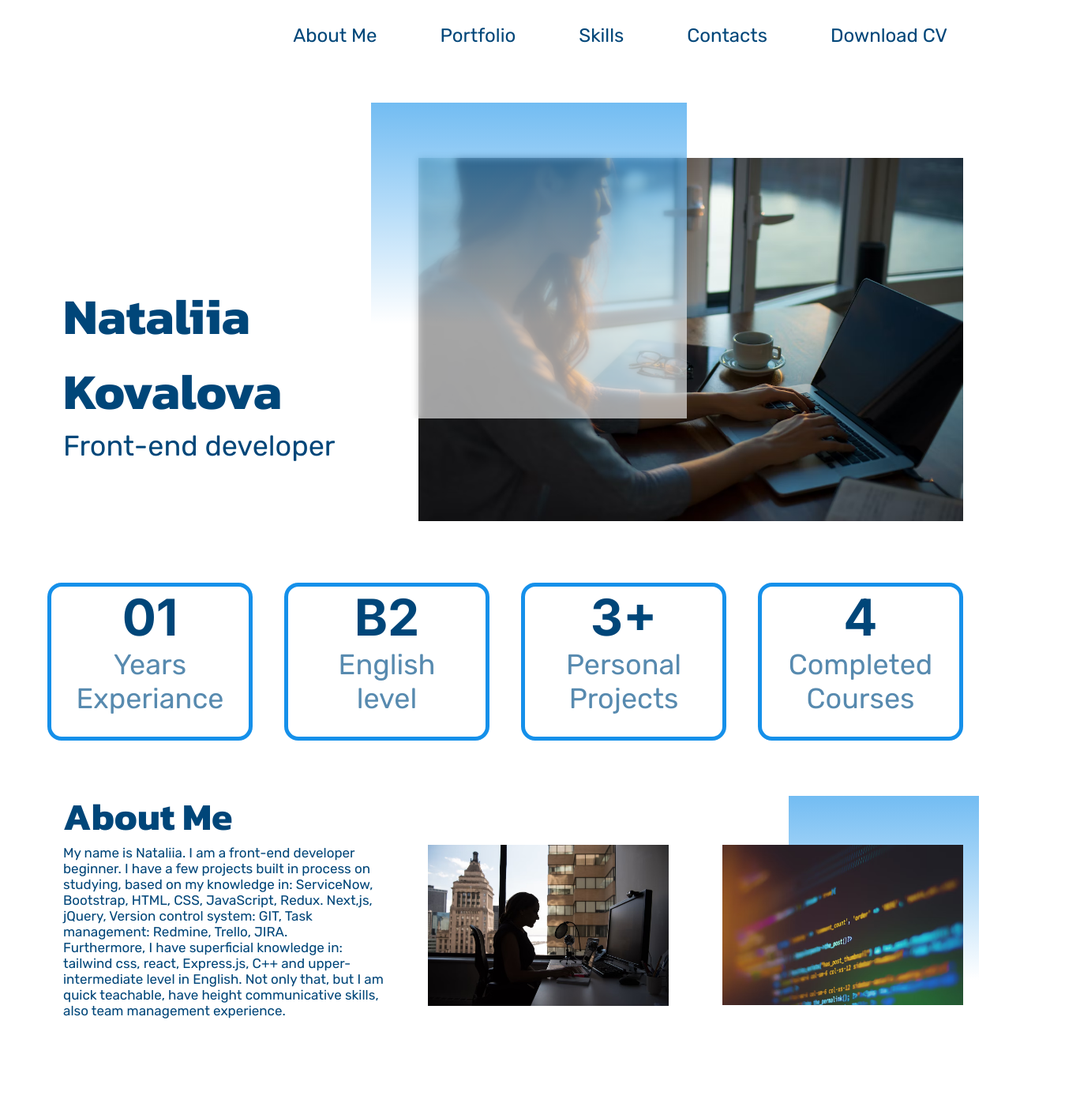
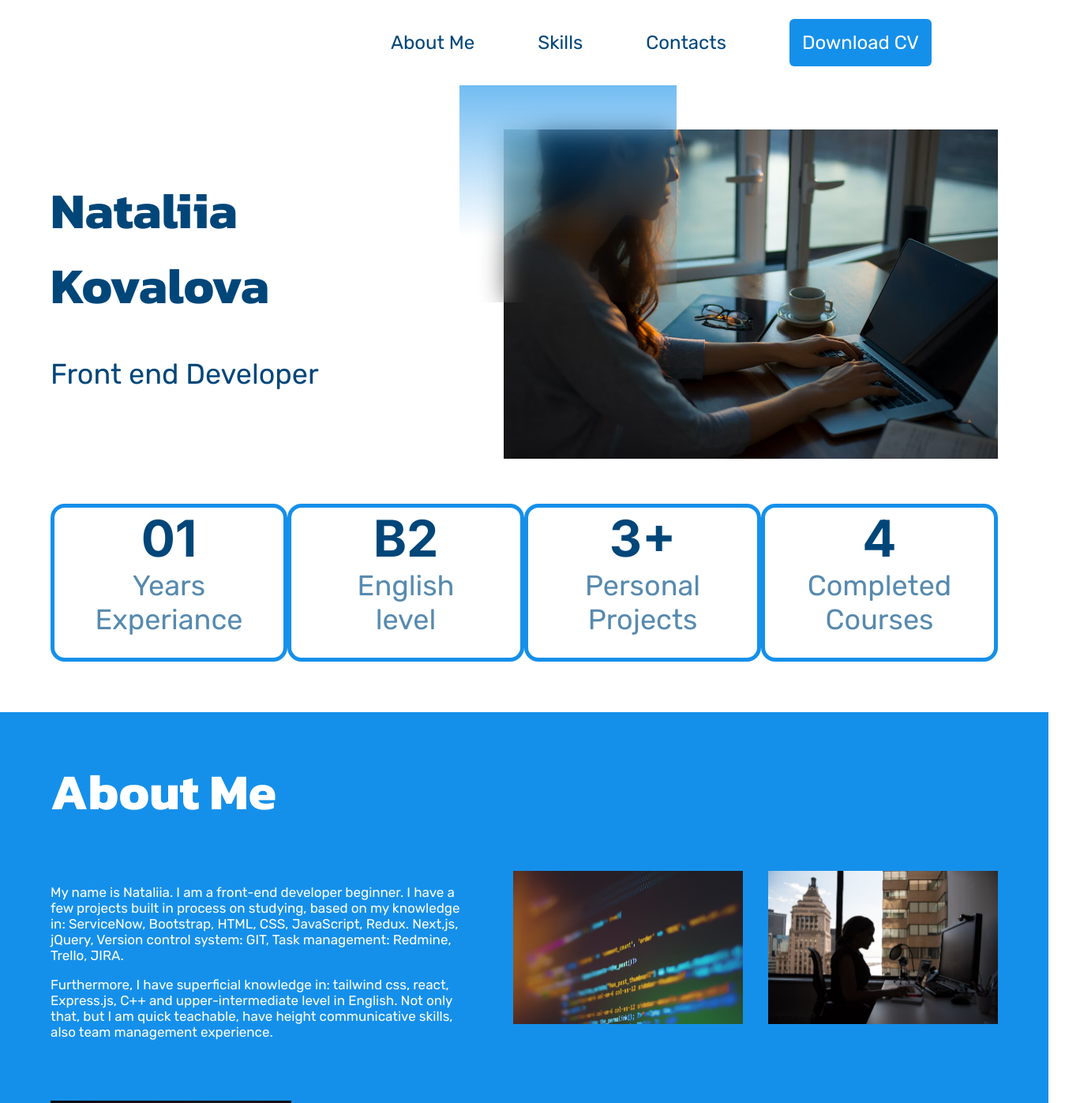
Before and after one commit to NatusyaZira/personal-page, a plain HTML site: page intex.html in a window 1280 px wide. Shown: the top 1397 px of the page at 79% size, 1368 px wide, since content can reach past the window. Drawn offline with Linux system fonts and the light colour scheme; files that its build step writes are made by us from their sources.

Commit message:
Made the page responsive

```diff
--- a/intex.html
+++ b/intex.html
@@ -2,7 +2,8 @@
 <html lang="en">
 <head>
     <meta charset="UTF-8">
-    <link rel="stylesheet" href="style.css">
+    <meta name="viewport" content="width=device-width, initial-scale=1.0">
+    <link rel="stylesheet" href="stylex/style.css">
     <link rel="preconnect" href="https://fonts.googleapis.com">
     <link rel="preconnect" href="https://fonts.gstatic.com" crossorigin>
     <link href="https://fonts.googleapis.com/css2?family=Kanit:ital,wght@0,100;0,200;0,300;0,400;0,500;0,600;0,700;0,800;0,900;1,100;1,200;1,300;1,400;1,500;1,600;1,700;1,800;1,900&display=swap" rel="stylesheet">
@@ -12,37 +13,30 @@
     <link rel="preconnect" href="https://fonts.googleapis.com">
     <link rel="preconnect" href="https://fonts.gstatic.com" crossorigin>
     <link href="https://fonts.googleapis.com/css2?family=Inter:wght@700&display=swap" rel="stylesheet">
-    <meta name="viewport" content="width=device-width, initial-scale=1.0">
-    <title>Personal page</title>
+    <title>Personal</title>
 </head>
 <body>
-    <!--Navigation bar-->
-    <nav class="navbar">
+    <div class="container">
+    <nav>
         <ul>
-            <li>
-                <a class="nav__item" href="#about">About Me</a>
-            </li>
-            <li>
-                <a class="nav__item" href="#portfolio">Portfolio</a>
-            </li>
-            <li>
-                <a class="nav__item" href="#skills">Skills</a>
-            </li>
-            <li>
-                <a class="nav__item" href="#contacts">Contacts</a>
-            </li>
-            <li>
-                <a class="nav__item nav__button" href="#">Download CV</a>
-            </li>
+            <li></li>
+            <li><a href="#about">About Me</a></li>
+            <li><a href="#skills">Skills</a></li>
+            <li><a href="#contacts">Contacts</a></li>
+            <li class="button" style="color: #fff;"><a href="#">Download CV</a></li>
         </ul>
     </nav>
     <header>
+        <div class="head__container">
             <div class="head__text">
                 <h1>Nataliia Kovalova</h1>
-            <p>Front-end developer</p>
+                <p>Front end Developer</p>
             </div>
+            <div class="head__visual">
                 <div class="head__img">
-            <div class="img"></div>
+                    <div class="head__gradient"></div>
+                </div>
+            </div>
         </div>
     </header>
     <aside class="info-cards">
@@ -52,24 +46,27 @@
         <div class="card"><span class="num">4</span><br>Completed <br>Courses</div>
     </aside>
     <main id="about">
-        <div class="first__box">
+        <div class="main__container">
             <h2>About Me</h2>
-            <div class="about__box about__box__1"></div>
-            <div class="about__box about__box__2"></div>
-            <div class="about__box about__box__3"></div>
-            <p class="about__text">
+                <div class="first__section">
+                    <p>
                     My name is Nataliia. I am a front-end developer beginner.
                     I have a few projects built in process on studying, based on my knowledge in:
                     ServiceNow, Bootstrap, HTML, CSS, JavaScript, Redux. Next,js, jQuery, Version control system: GIT, Task management: Redmine, Trello, JIRA.
                     </p>
-            <p class="about__text">
+                    <p>
                     Furthermore, I have superficial knowledge in: tailwind css, react,
                     Express.js, C++ and upper-intermediate level in English. Not only that, but
                     I am quick teachable, have height communicative skills, also team management experience.
                     </p>
                 </div>
-        <div class="second__box">
-            <div class="secons__box__1"></div>
+                <div class="about__images">
+                    <div class="image__1"></div>
+                    <div class="image__2">
+                        <div class="image__3"></div>
+                    </div>
+                </div>
+                <div class="image__4"></div>
                 <p class="about__text__2">
                     I am characterized by stress resistance, a high level of self-organization, punctuality, and responsibility, I'm an enthusiastic and detail-oriented
                     Frontend Developer. Looking for opportunity to get my first real experience in working on a project on intern or junior developer position. Moreover, seeking a position with a
@@ -199,14 +196,13 @@
     <section id="contacts" class="contacts">
         <div class="contact__box">
             <h2>Contacts</h2>
-                <br>
-                <p><a href="https://mail.google.com/"><img src="images/Email.png" alt="email-logo"width="30px" height="24px">natusya.zira@gmail.com</a></p>
-                <p><a href="www.linkedin.com/in/nataliia-kovalova"><img src="images/LinkedIn.png" alt="LinkedIn-logo" width="30px" height="24px">in/nataliia-kovalova</a></p>
-                <p><a href="https://github.com/NatusyaZira"><img src="images/GitHub.png" alt="GitHub-logo" width="30px" height="24px">github.com/NatusyaZira</a></p>
+
+            <p><a href="https://mail.google.com/"><img src="./images/Email.png" alt="email-logo"width="30px" height="24px">natusya.zira@gmail.com</a></p>
+            <p><a href="www.linkedin.com/in/nataliia-kovalova"><img src="./images/LinkedIn.png" alt="LinkedIn-logo" width="30px" height="24px">in/nataliia-kovalova</a></p>
+            <p><a href="https://github.com/NatusyaZira"><img src="./images/GitHub.png" alt="GitHub-logo" width="30px" height="24px">github.com/NatusyaZira</a></p>
         </div>
         <div class="contact__form">
             <h2>Drop the line</h2>
-                <br>
             <form name="texting" action="send.php" mathod="POST">
                 <input type="text" placeholder="Name" name="name">
                 <input type="email" placeholder="Email" name="email" required>
@@ -215,6 +211,7 @@
             </form>
         </div>
     </section>
-    <footer>2024 &copy Developed by NatusyaZira</footer>
+    <footer><p>2024 &copyDeveloped by NatusyaZira</p></footer>
+    </div>
 </body>
 </html>
--- a/style.css
+++ b/style.css
@@ -1,95 +1,133 @@
 * {
     box-sizing: border-box;
-    margin: 0 20px;
 }
 
 body {
+    padding: 0;
+    margin: 0;
     color: #004679;
-    margin: 0;
-    padding: 0;
     font-family: "Rubik", sans-serif;
     font-size: 17px;
     font-weight: 400px;
+    text-align: center;
 }
+
 h1, h2 {
     font-family: "Kanit", sans-serif;
     font-size: 64px;
     font-weight: 700;
 }
 
-h2 {
-    font-size: 48px;
+.container {
+    margin: 0;
+    padding: 0;
+    box-sizing: border-box;
+    display: grid;
+    grid-template-columns: repeat(12, 1rf);
+    grid-template-rows: 100px auto auto auto auto auto auto 65px;
+}
+
+a {
+    text-decoration: none;
+    color: #004679;
+}
+
+
+/* Navigation section styling */
+
+nav {
+    grid-column: 1 / 13;
+    grid-row: 1 / 2;
+    position: fixed;
+    background-color: #fff;
+    z-index: 1;
+    width: 100%;
+    padding: 0 100px;
+}
+
+ul {
+    list-style-type: none;
+    display: flex;
+    justify-content: flex-end;
+    font-size: 24px;
+    align-items: center;
+    gap: 5rem;
+}
+
+.button {
+    background-color: #1590EA;
+    padding: 1rem;
+    border-radius: 6px;
+}
+
+.button a {
+    color: #fff;
+}
+
+
+/* Header section styling */
+
+header {
+    grid-column: 1 /13;
+    grid-row: 3 / 4;
+    height: 100%;
+    width: 100%;
+    padding: 0 4rem;
+}
+
+.head__container {
+    display: grid;
+    grid-template-columns: 1fr 1fr;
+    grid-template-rows: 1fr;
+    justify-content: space-between;
+    align-items: start;
+}
+
+.head__text {
+    text-align: left;
+    padding-top: 15%;
 }
 
 .head__text p {
     font-size: 36px;
 }
 
-.navbar {
-    background-color: #fff;
-    left:0;
-    padding: 15px 0;
-    position: fixed;
-    right:0;
-    z-index: 1;
-}
-
-ul {
-    height: 60px;
+.head__visual {
     display: flex;
-    flex-wrap: wrap;
-    justify-content: flex-end;
-    align-items: center;
-    list-style: none;
-}
-
-li {
-    flex-shrink:2;
-}
-
-a:link, a:visited {
-    text-decoration: none;
-    color: #004679;
-    font-size: 24px;
-}
-
-header {
-    display: flex;
-    align-items: center;
-    height: 100%;
-    padding-top: 200px;
-}
-
-.head__text {
-    flex: 1;
-    flex-shrink: 1;
+    justify-content: end;
 }
 
 .head__img {
-    background-image: url('images/main-img.png');
+    background-image: url('../images/main-img.png');
     background-size: contain;
     background-repeat: no-repeat;
     background-origin: content-box;
+    padding-left: 4rem;
+    padding-top: 4rem;
+    position: relative;
     width: 690px;
     height: 538px;
-    position: relative;
 }
-.img {
-    background: linear-gradient(#1590EA 0%, #fff 70%);
-    backdrop-filter: blur(5px);
-    height: 400px;
-    width: 400px;
+
+.head__gradient {
+    background: linear-gradient(#1590EA 0%, transparent 70%);
+    backdrop-filter: blur(15px);
+    height: 275px;
+    width: 275px;
     opacity: 60%;
     position: absolute;
-    left: -80px;
-    top: -70px;
+    left: 0.5rem;
+    top: 0.5rem;
 }
 
-/* Info-cards styling */
+/* Asid section styling */
 
 .info-cards {
     display: flex;
     justify-content: space-between;
+    grid-column: 1 / 13;
+    grid-row: 4 / 5;
+    padding: 0 4rem 4rem 4rem;
 }
 
 .card {
@@ -112,65 +150,85 @@ header {
     color: #004679;
 }
 
-/* About me section styling */
+/* Main section styling */
 
-.first__box, .second__box {
-    margin-top: 5%;
-    margin-right: 0;
-    position: relative;
-    height: 400px;
-    text-align: left;
-    overflow: auto;
+main {
+    grid-column: 1 / 13;
+    grid-row: 5 / 6;
 }
 
-.about__box {
+.main__container {
+    display: grid;
+    grid-template-columns: 1fr 1fr 1fr;
+    justify-content:space-between;
+    color: #fff;
+    text-align: left;
+    background-color: #1590EA;
+    padding: 0 4rem;
+}
+
+.first__section {
+    grid-column: 1 / 3;
+    grid-row: 2 / 3;
+    padding-right: 2rem;
+    /* width: 65%; */
+}
+
+.about__images {
+    grid-column: 3 / 4;
+    grid-row: 2 / 3;
+    display: flex;
+    justify-self: end;
+    gap: 2rem;
+    padding-left: 2rem;
+}
+
+.image__1 {
+    background-image: url(../images/about-1.png);
+    width: 291px;
+    height: 291px;
+    background-size: contain;
+    background-repeat: no-repeat;
+    background-origin: content-box;
+}
+
+.image__2 {
+    background-image: url(../images/about-2.png);
+    width: 291px;
+    height: 291px;
+    background-size: contain;
+    background-repeat: no-repeat;
+    background-origin: content-box;
+}
+
+.image__4 {
+    grid-column: 1 / 2;
     width: 305px;
     height: 247px;
     background-size: contain;
     background-repeat: no-repeat;
     background-origin: content-box;
-    float: right;
-    margin-left: 3rem;
+    background-image: url(../images/about-3.png);
 }
 
-.about__box__1 {
-    background-image: url(images/about-1.png);
+.about__text__2 {
+    grid-column: 2 / 4;
+    justify-self: start;
+    padding-left: 2rem;
+    padding-top: 1.5rem;
+    /* width: 65%; */
 }
-
-.about__box__2 {
-    background-image: url(images/about-2.png);
-}
-
-.about__box__3 {
-    background: linear-gradient(#1590EA 0%, #fff 80%);
-    width: 291px;
-    height: 291px;
-    position: absolute;
-    z-index: -1;
-    top: 10px;
-    right: -70px;
-    opacity: 60%;
-}
-
-.secons__box__1 {
-    float: left;
-    width: 305px;
-    height: 247px;
-    background-size: contain;
-    background-repeat: no-repeat;
-    background-origin: content-box;
-    background-image: url(images/about-3.png);
-    margin-right: 3rem;
-}
-
 
 /* Skills section styling */
 
 .skills {
-    background-color: #1590EA;
+    box-sizing: border-box;
+    grid-column: 1 / 13;
+    grid-row: 6 / 7;
+    color:#004679;
     background-size: cover;
     text-align: left;
-    height: 350px;
+    padding: 2.5rem 4rem;
 }
 
 .skills__box {
@@ -180,19 +238,21 @@ header {
 }
 
 .skills h2 {
-    color: #fff;
-    padding: 1rem 0;
+    /* color: #fff; */
+    margin: 0;
+    padding-bottom: 3rem;
  }
 
  .skill-item {
+    padding-right: 4rem;
      display: flex;
      justify-content:space-between;
-     color: #fff;
+     color:#004679;;
 
  }
 
  .dot {
-     background-color: #fff;
+     background-color:#004679;;
      opacity: 30%;
      margin: 0.2rem 0.2rem;
      width: 10px;
@@ -207,24 +267,31 @@ header {
  .skill-dots {
      display: flex;
  }
+
  span {
      position: relative;
  }
+/* Contacts section styling */
 
-
- /* Contacts section styling */
  .contacts {
-    padding-top: 2rem;
+    padding: 0 4rem 2rem 4rem;
+    grid-column: 1 / 13;
+    grid-row: 7 / 8;
     display: grid;
     grid-template-columns: 1fr 2fr;
-    height: 400px;
-    align-items: baseline;
-    line-height: 3rem;
+    text-align: left;
+    line-height: 2rem;
 
  }
+.contact__box{
+    word-wrap: break-word;
+    word-spacing: 1rem;
+    font-size: 24px;
+}
 
-.contact__box  a {
-    margin: 0 -5px;
+.contact__box  img {
+    margin-right: 1rem;
+    margin-top: 5px;
 }
 
 input, textarea {
@@ -237,7 +304,7 @@ input, textarea {
 input:focus, textarea:focus {
     font-family: "Rubik", sans-serif;
     font-size: 17px;
-    font-weight: 400px;
+    font-weight: 400;
     color: #004679;
     background-color: #fff;
     border-color: #004679;
@@ -268,13 +335,17 @@ input[type=submit] {
     font-size: 24px;
 }
 
+
+/* Footer section styling */
+
 footer {
-    height: 65px;
+    grid-column: 1 / 13;
+    grid-row: 8 / 9;
     color: #fff;
     text-align: center;
     background-color: #1590EA;
     align-items: center;
-    margin: 0 -20px;
     opacity: 30%;
-    padding-top: 25px;
+    margin: 0 -2.5rem;
+    align-items: center;
 }
```
Also changed, not shown: images/Cinema.png (deleted), images/drum_kit.png (deleted), images/flover-design.png (deleted). Lines whose indentation alone changed are shown as unchanged.
